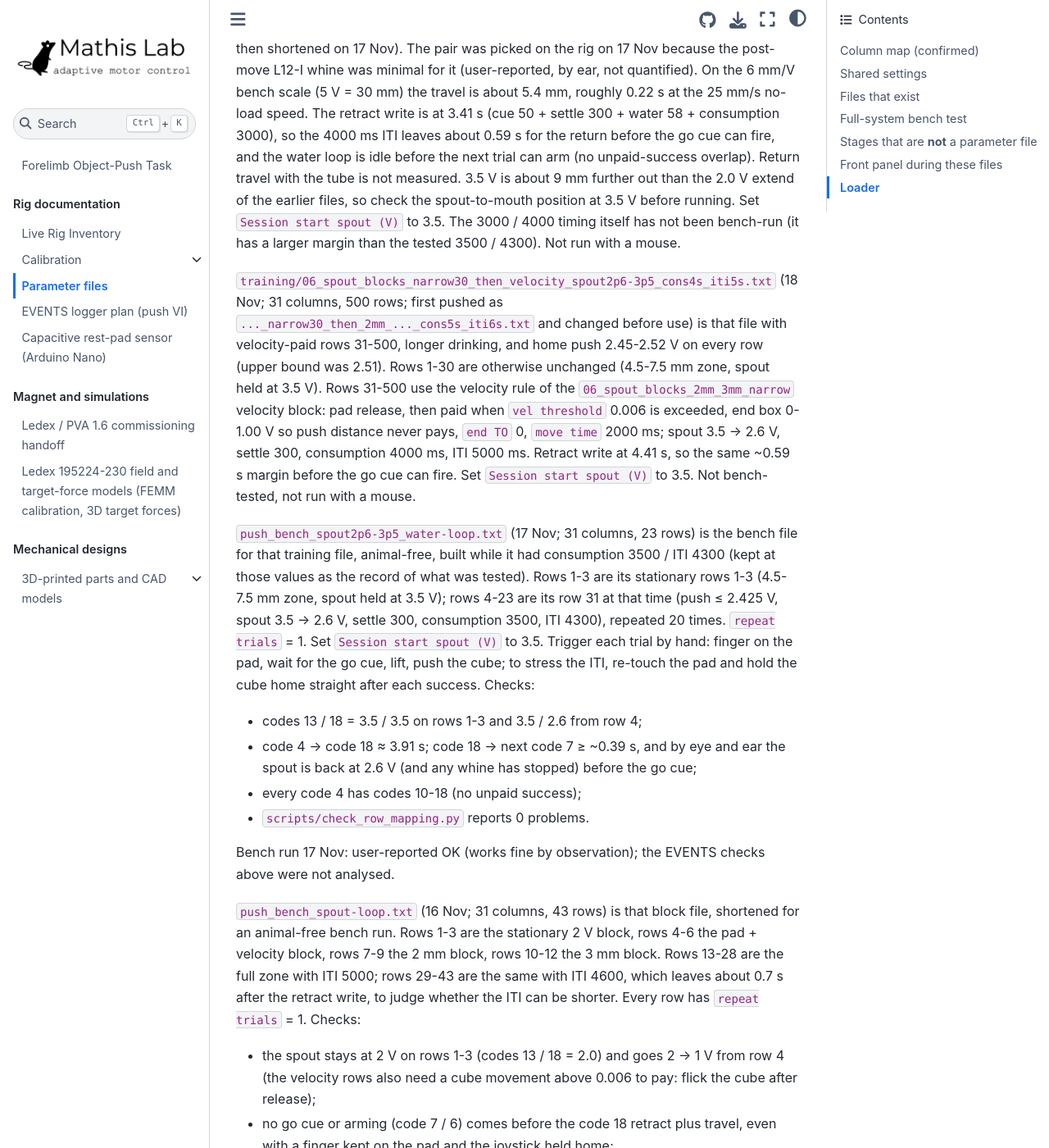
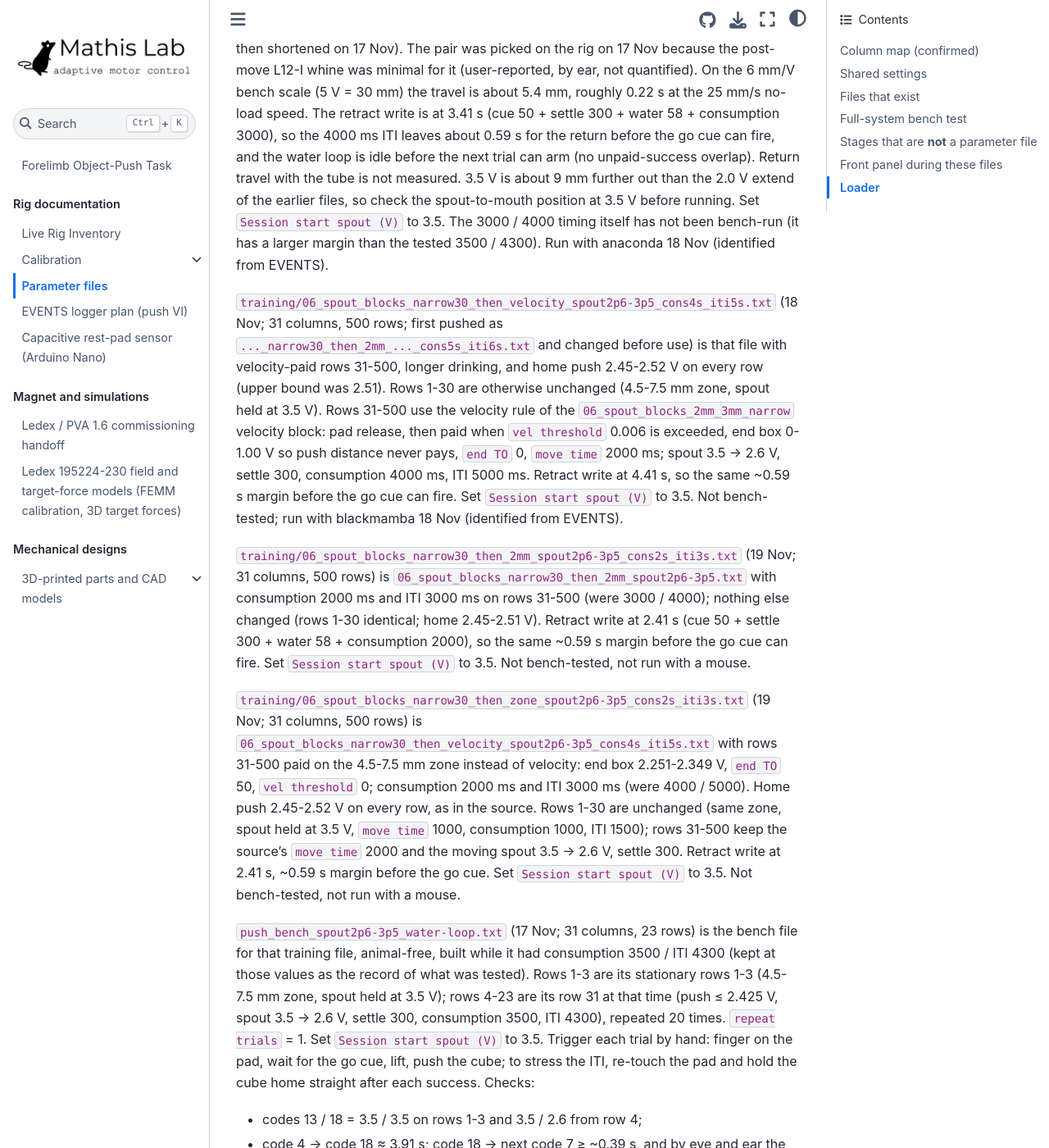
Before and after one commit to AdaptiveMotorControlLab/JoystickPushTask, a Jupyter Book: the page built from parameters/README.md, in a window 1280 px wide and 1400 px high, scrolled down 9175 px. Shown: the whole window at 82% size. Built offline with Jupyter Book 1.0.4 settings and Sphinx 7.4.7 and the Sphinx Book theme 1.1.4, drawn with Linux system fonts in a browser that asks for light colours.

Commit message:
Add the 2 s drinking / 3 s ITI spout files for anaconda (2 mm) and blackmamba (zone), and record the 18 Nov sessions and their parameter files.

```diff
--- a/parameters/README.md
+++ b/parameters/README.md
@@ -125,9 +125,13 @@ With `repeat trials` = 1 a row only advances on a success, so each block length
 
 `training/06_spout_blocks_narrow30_then_2mm.txt` (17 Nov; 31 columns, 500 rows) is that block file with the velocity, 3 mm and later zone blocks removed. Rows 1-30 are its stationary-spout zone rows (4.5-7.5 mm, 2.251-2.349 V, `end TO` 50, extend = retract = 2.00 V, settle 0, consumption 1000, ITI 1500). Rows 31-500 are its 2 mm rows (push ≤ 2.425 V, end box 0-2.425, `end TO` 0, no far wall, `vel threshold` 0, spout 2.00 → 1.00 V, settle 300) with consumption 5500 ms and ITI 7000 ms, each 2000 ms longer than the source 2 mm rows. The retract write is at 5.91 s (cue 50 + settle 300 + water 58 + consumption 5500), so the 7000 ms ITI still leaves about 1.1 s after that write. `repeat trials` stays 1, so the first block is 30 zone rewards, then up to 470 rewards of the 2 mm push. Set `Session start spout (V)` to 2.0. Not bench-tested, not run with a mouse.
 
-`training/06_spout_blocks_narrow30_then_2mm_spout2p6-3p5.txt` (17 Nov; 31 columns, 500 rows) is `06_spout_blocks_narrow30_then_2mm.txt` with new spout voltages and shorter moving-spout timing. Rows 1-30 hold the spout at 3.50 V (extend = retract = 3.50; settle 0, consumption 1000, ITI 1500 as before). Rows 31-500 move it 3.50 V extended → 2.60 V retracted (was 2.00 → 1.00), settle 300 (unchanged), consumption 3000 ms and ITI 4000 ms (were 5500 / 7000; first set to 3500 / 4300, which the bench file below tested, then shortened on 17 Nov). The pair was picked on the rig on 17 Nov because the post-move L12-I whine was minimal for it (user-reported, by ear, not quantified). On the 6 mm/V bench scale (5 V = 30 mm) the travel is about 5.4 mm, roughly 0.22 s at the 25 mm/s no-load speed. The retract write is at 3.41 s (cue 50 + settle 300 + water 58 + consumption 3000), so the 4000 ms ITI leaves about 0.59 s for the return before the go cue can fire, and the water loop is idle before the next trial can arm (no unpaid-success overlap). Return travel with the tube is not measured. 3.5 V is about 9 mm further out than the 2.0 V extend of the earlier files, so check the spout-to-mouth position at 3.5 V before running. Set `Session start spout (V)` to 3.5. The 3000 / 4000 timing itself has not been bench-run (it has a larger margin than the tested 3500 / 4300). Not run with a mouse.
+`training/06_spout_blocks_narrow30_then_2mm_spout2p6-3p5.txt` (17 Nov; 31 columns, 500 rows) is `06_spout_blocks_narrow30_then_2mm.txt` with new spout voltages and shorter moving-spout timing. Rows 1-30 hold the spout at 3.50 V (extend = retract = 3.50; settle 0, consumption 1000, ITI 1500 as before). Rows 31-500 move it 3.50 V extended → 2.60 V retracted (was 2.00 → 1.00), settle 300 (unchanged), consumption 3000 ms and ITI 4000 ms (were 5500 / 7000; first set to 3500 / 4300, which the bench file below tested, then shortened on 17 Nov). The pair was picked on the rig on 17 Nov because the post-move L12-I whine was minimal for it (user-reported, by ear, not quantified). On the 6 mm/V bench scale (5 V = 30 mm) the travel is about 5.4 mm, roughly 0.22 s at the 25 mm/s no-load speed. The retract write is at 3.41 s (cue 50 + settle 300 + water 58 + consumption 3000), so the 4000 ms ITI leaves about 0.59 s for the return before the go cue can fire, and the water loop is idle before the next trial can arm (no unpaid-success overlap). Return travel with the tube is not measured. 3.5 V is about 9 mm further out than the 2.0 V extend of the earlier files, so check the spout-to-mouth position at 3.5 V before running. Set `Session start spout (V)` to 3.5. The 3000 / 4000 timing itself has not been bench-run (it has a larger margin than the tested 3500 / 4300). Run with anaconda 18 Nov (identified from EVENTS).
 
-`training/06_spout_blocks_narrow30_then_velocity_spout2p6-3p5_cons4s_iti5s.txt` (18 Nov; 31 columns, 500 rows; first pushed as `..._narrow30_then_2mm_..._cons5s_iti6s.txt` and changed before use) is that file with velocity-paid rows 31-500, longer drinking, and home push 2.45-2.52 V on every row (upper bound was 2.51). Rows 1-30 are otherwise unchanged (4.5-7.5 mm zone, spout held at 3.5 V). Rows 31-500 use the velocity rule of the `06_spout_blocks_2mm_3mm_narrow` velocity block: pad release, then paid when `vel threshold` 0.006 is exceeded, end box 0-1.00 V so push distance never pays, `end TO` 0, `move time` 2000 ms; spout 3.5 → 2.6 V, settle 300, consumption 4000 ms, ITI 5000 ms. Retract write at 4.41 s, so the same ~0.59 s margin before the go cue can fire. Set `Session start spout (V)` to 3.5. Not bench-tested, not run with a mouse.
+`training/06_spout_blocks_narrow30_then_velocity_spout2p6-3p5_cons4s_iti5s.txt` (18 Nov; 31 columns, 500 rows; first pushed as `..._narrow30_then_2mm_..._cons5s_iti6s.txt` and changed before use) is that file with velocity-paid rows 31-500, longer drinking, and home push 2.45-2.52 V on every row (upper bound was 2.51). Rows 1-30 are otherwise unchanged (4.5-7.5 mm zone, spout held at 3.5 V). Rows 31-500 use the velocity rule of the `06_spout_blocks_2mm_3mm_narrow` velocity block: pad release, then paid when `vel threshold` 0.006 is exceeded, end box 0-1.00 V so push distance never pays, `end TO` 0, `move time` 2000 ms; spout 3.5 → 2.6 V, settle 300, consumption 4000 ms, ITI 5000 ms. Retract write at 4.41 s, so the same ~0.59 s margin before the go cue can fire. Set `Session start spout (V)` to 3.5. Not bench-tested; run with blackmamba 18 Nov (identified from EVENTS).
+
+`training/06_spout_blocks_narrow30_then_2mm_spout2p6-3p5_cons2s_iti3s.txt` (19 Nov; 31 columns, 500 rows) is `06_spout_blocks_narrow30_then_2mm_spout2p6-3p5.txt` with consumption 2000 ms and ITI 3000 ms on rows 31-500 (were 3000 / 4000); nothing else changed (rows 1-30 identical; home 2.45-2.51 V). Retract write at 2.41 s (cue 50 + settle 300 + water 58 + consumption 2000), so the same ~0.59 s margin before the go cue can fire. Set `Session start spout (V)` to 3.5. Not bench-tested, not run with a mouse.
+
+`training/06_spout_blocks_narrow30_then_zone_spout2p6-3p5_cons2s_iti3s.txt` (19 Nov; 31 columns, 500 rows) is `06_spout_blocks_narrow30_then_velocity_spout2p6-3p5_cons4s_iti5s.txt` with rows 31-500 paid on the 4.5-7.5 mm zone instead of velocity: end box 2.251-2.349 V, `end TO` 50, `vel threshold` 0; consumption 2000 ms and ITI 3000 ms (were 4000 / 5000). Home push 2.45-2.52 V on every row, as in the source. Rows 1-30 are unchanged (same zone, spout held at 3.5 V, `move time` 1000, consumption 1000, ITI 1500); rows 31-500 keep the source's `move time` 2000 and the moving spout 3.5 → 2.6 V, settle 300. Retract write at 2.41 s, ~0.59 s margin before the go cue. Set `Session start spout (V)` to 3.5. Not bench-tested, not run with a mouse.
 
 `push_bench_spout2p6-3p5_water-loop.txt` (17 Nov; 31 columns, 23 rows) is the bench file for that training file, animal-free, built while it had consumption 3500 / ITI 4300 (kept at those values as the record of what was tested). Rows 1-3 are its stationary rows 1-3 (4.5-7.5 mm zone, spout held at 3.5 V); rows 4-23 are its row 31 at that time (push ≤ 2.425 V, spout 3.5 → 2.6 V, settle 300, consumption 3500, ITI 4300), repeated 20 times. `repeat trials` = 1. Set `Session start spout (V)` to 3.5. Trigger each trial by hand: finger on the pad, wait for the go cue, lift, push the cube; to stress the ITI, re-touch the pad and hold the cube home straight after each success. Checks:
 - codes 13 / 18 = 3.5 / 3.5 on rows 1-3 and 3.5 / 2.6 from row 4;
```
Also changed, not shown: docs/PROJECT_PLAN.md (+1 -1 lines), 2 other files.
